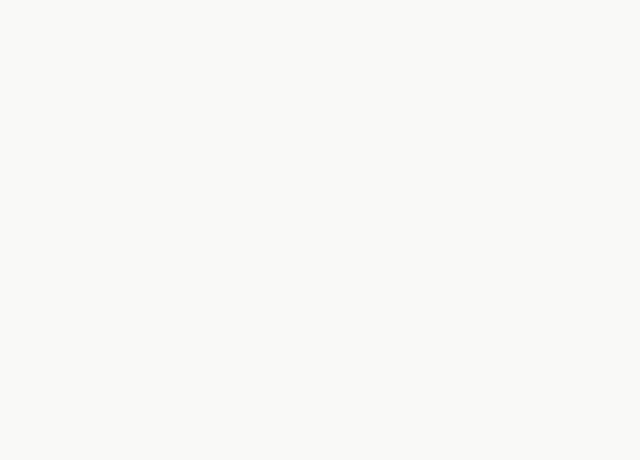
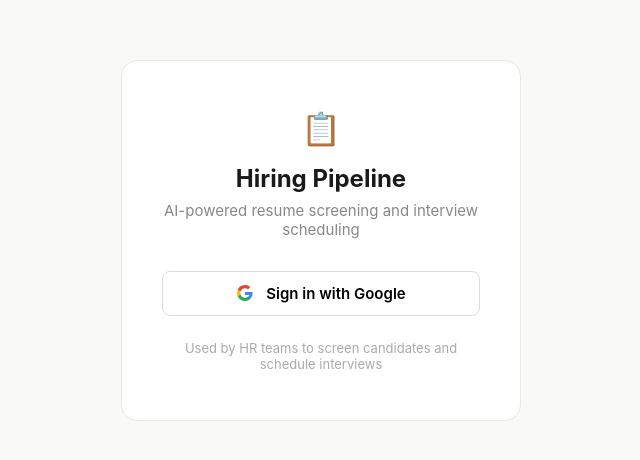
Before and after one commit to realastronics/Hiring-Pipeline-Automation, a React (Vite) app in the folder Frontend/: page /login in a window 1280 px wide. Before the commit this address had no page. Shown: the part 160-620 px from the top of the page, without its empty margins (319-959 px from the left). Built offline with nearby package versions, Linux system fonts and the light colour scheme.

Commit message:
settinf up google OAuth for layman use

```diff
--- a/Frontend/src/App.jsx
+++ b/Frontend/src/App.jsx
@@ -1,17 +1,39 @@
-import { BrowserRouter, Routes, Route } from 'react-router-dom'
+import { BrowserRouter, Routes, Route, Navigate } from 'react-router-dom'
+import { useState, useEffect } from 'react'
+import Login from './pages/Login'
 import Dashboard from './pages/Dashboard'
 import Screening from './pages/Screening'
 import Candidates from './pages/Candidates'
 import Schedule from './pages/Schedule'
 
 function App() {
+  const [user, setUser] = useState(null)
+
+  useEffect(() => {
+    // Check URL params for user after OAuth callback
+    const params = new URLSearchParams(window.location.search)
+    const emailFromCallback = params.get('user')
+    if (emailFromCallback) {
+      localStorage.setItem('user_email', emailFromCallback)
+      setUser(emailFromCallback)
+      // Clean URL
+      window.history.replaceState({}, '', window.location.pathname)
+    } else {
+      // Check localStorage
+      const stored = localStorage.getItem('user_email')
+      if (stored) setUser(stored)
+    }
+  }, [])
+
   return (
     <BrowserRouter>
       <Routes>
-        <Route path="/" element={<Dashboard />} />
-        <Route path="/screen/:jobId" element={<Screening />} />
-        <Route path="/candidates/:jobId" element={<Candidates />} />
-        <Route path="/schedule/:jobId" element={<Schedule />} />
+        <Route path="/login" element={<Login />} />
+        <Route path="/" element={user ? <Dashboard user={user} /> : <Navigate to="/login" />} />
+        <Route path="/dashboard" element={user ? <Dashboard user={user} /> : <Navigate to="/login" />} />
+        <Route path="/screen/:jobId" element={user ? <Screening user={user} /> : <Navigate to="/login" />} />
+        <Route path="/candidates/:jobId" element={user ? <Candidates user={user} /> : <Navigate to="/login" />} />
+        <Route path="/schedule/:jobId" element={user ? <Schedule user={user} /> : <Navigate to="/login" />} />
       </Routes>
     </BrowserRouter>
   )
--- /dev/null
+++ b/Frontend/src/pages/Login.jsx
@@ -0,0 +1,66 @@
+const API = 'http://localhost:8000'
+
+export default function Login() {
+  return (
+    <div style={{
+      minHeight: '100vh',
+      display: 'flex',
+      alignItems: 'center',
+      justifyContent: 'center',
+      background: '#f9f9f7'
+    }}>
+      <div style={{
+        background: '#fff',
+        borderRadius: 16,
+        padding: '48px 40px',
+        border: '1px solid #e8e8e8',
+        textAlign: 'center',
+        maxWidth: 400,
+        width: '100%'
+      }}>
+        <div style={{ fontSize: 32, marginBottom: 16 }}>📋</div>
+        <h1 style={{ fontSize: 24, fontWeight: 700, marginBottom: 8 }}>
+          Hiring Pipeline
+        </h1>
+        <p style={{ color: '#888', fontSize: 15, marginBottom: 32 }}>
+          AI-powered resume screening and interview scheduling
+        </p>
+
+        <a href={`${API}/auth/login`} style={{ textDecoration: 'none' }}>
+          <button style={{
+            width: '100%',
+            padding: '12px 20px',
+            borderRadius: 8,
+            background: '#fff',
+            border: '1px solid #ddd',
+            fontSize: 15,
+            fontWeight: 600,
+            cursor: 'pointer',
+            display: 'flex',
+            alignItems: 'center',
+            justifyContent: 'center',
+            gap: 12
+          }}>
+            <GoogleIcon />
+            Sign in with Google
+          </button>
+        </a>
+
+        <p style={{ color: '#aaa', fontSize: 13, marginTop: 24 }}>
+          Used by HR teams to screen candidates and schedule interviews
+        </p>
+      </div>
+    </div>
+  )
+}
+
+function GoogleIcon() {
+  return (
+    <svg width="18" height="18" viewBox="0 0 18 18">
+      <path fill="#4285F4" d="M16.51 8H8.98v3h4.3c-.18 1-.74 1.48-1.6 2.04v2.01h2.6a7.8 7.8 0 002.38-5.88c0-.57-.05-.66-.15-1.18z"/>
+      <path fill="#34A853" d="M8.98 17c2.16 0 3.97-.72 5.3-1.94l-2.6-2a4.8 4.8 0 01-7.18-2.54H1.83v2.07A8 8 0 008.98 17z"/>
+      <path fill="#FBBC05" d="M4.5 10.52a4.8 4.8 0 010-3.04V5.41H1.83a8 8 0 000 7.18l2.67-2.07z"/>
+      <path fill="#EA4335" d="M8.98 4.18c1.17 0 2.23.4 3.06 1.2l2.3-2.3A8 8 0 001.83 5.4L4.5 7.49a4.77 4.77 0 014.48-3.31z"/>
+    </svg>
+  )
+}
```
Also changed, not shown: 2 other files (tests, documents, lock files or other folders).
